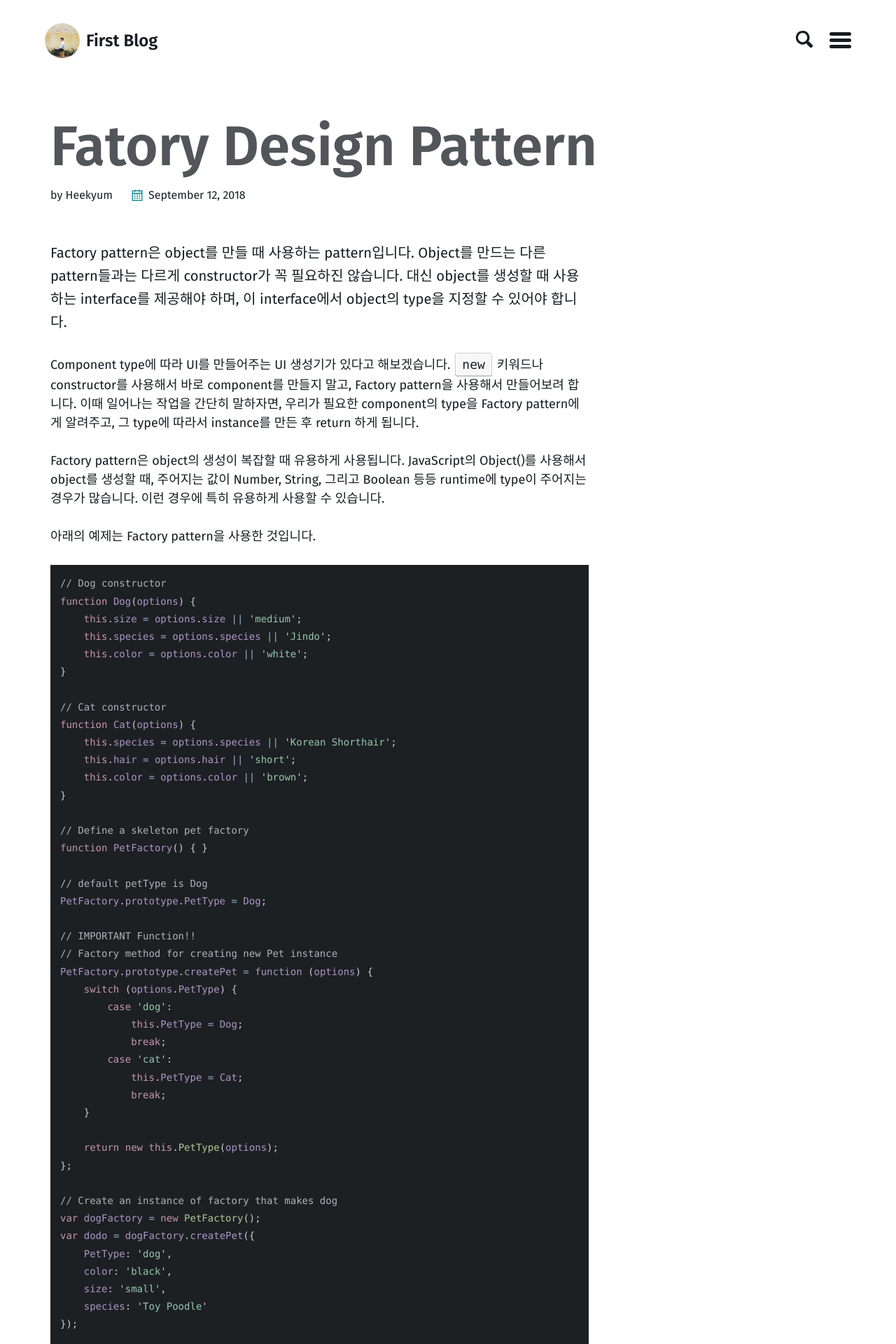
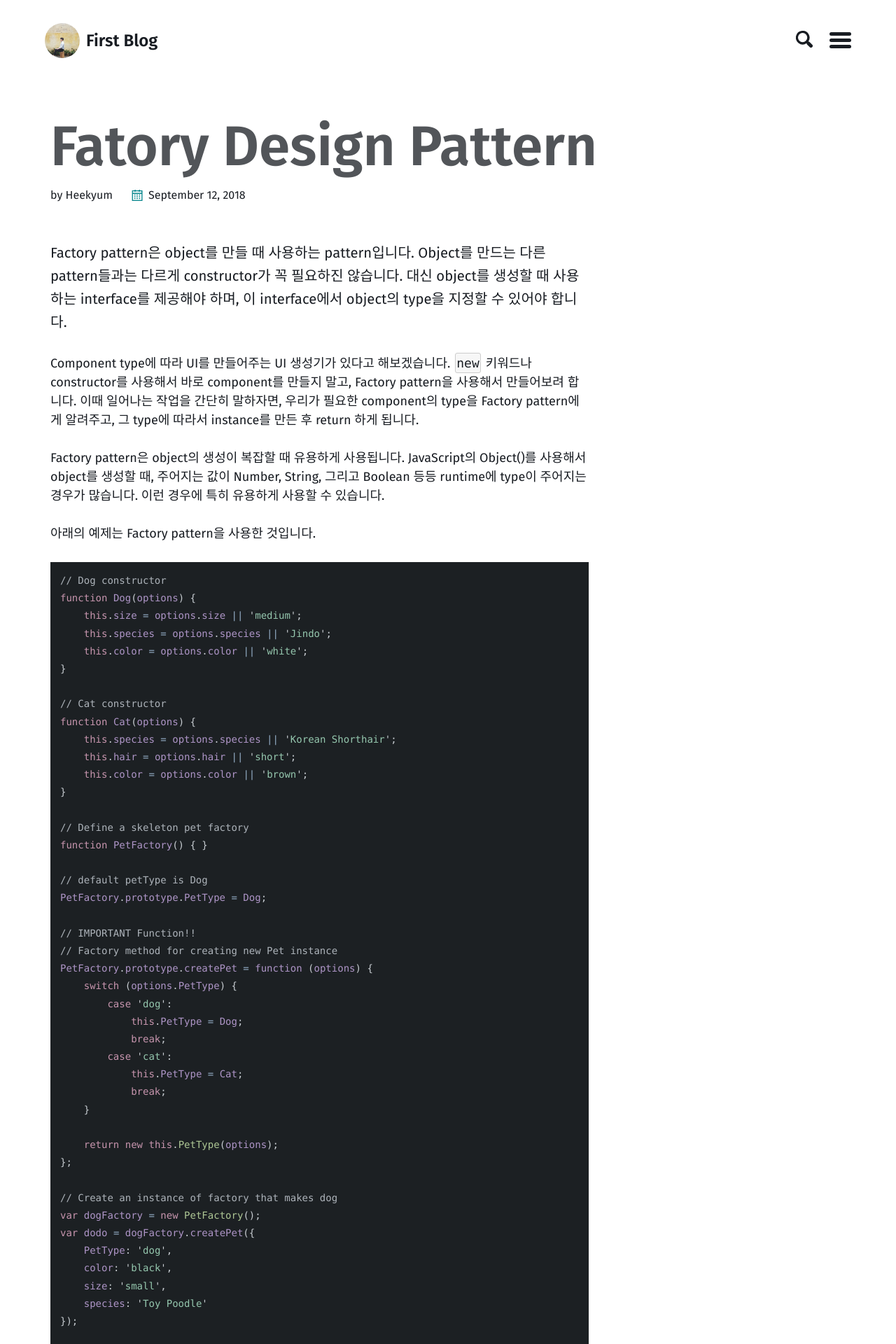
Before and after one commit to shlrur/first-blog.maker, a Jekyll site: the page built from _posts/2018-09-12-3-fatory.md, in a window 1280 px wide. Shown: the top 1920 px of the page at 70% size. Built offline with Jekyll 4.4.1, drawn with Linux system fonts in a browser that asks for light colours; comment, search, counter and statistics services are not loaded; a style sheet for code colours, icons or effects is not loaded.

Commit message:
STYLES
modify kbd tag style.

```diff
--- a/_sass/basically-basic/_base.scss
+++ b/_sass/basically-basic/_base.scss
@@ -38,12 +38,12 @@ pre {
 kbd {
   display: inline-block;
   margin: 0 0.125em;
-  padding: 0.125em 0.5em;
+  padding: 0.005em 0.05em;
   border: 1px solid rgb(204, 204, 204);
   border-radius: 3px;
   background-color: rgb(247, 247, 247);
   text-shadow: 0 1px 0 #fff;
-  box-shadow: 0 1px 0 rgba(0, 0, 0, 0.25), inset 0 0 0 2px #fff;
+  // box-shadow: 0 1px 0 rgba(0, 0, 0, 0.25), inset 0 0 0 2px #fff;
 }
 
 h1,
```
